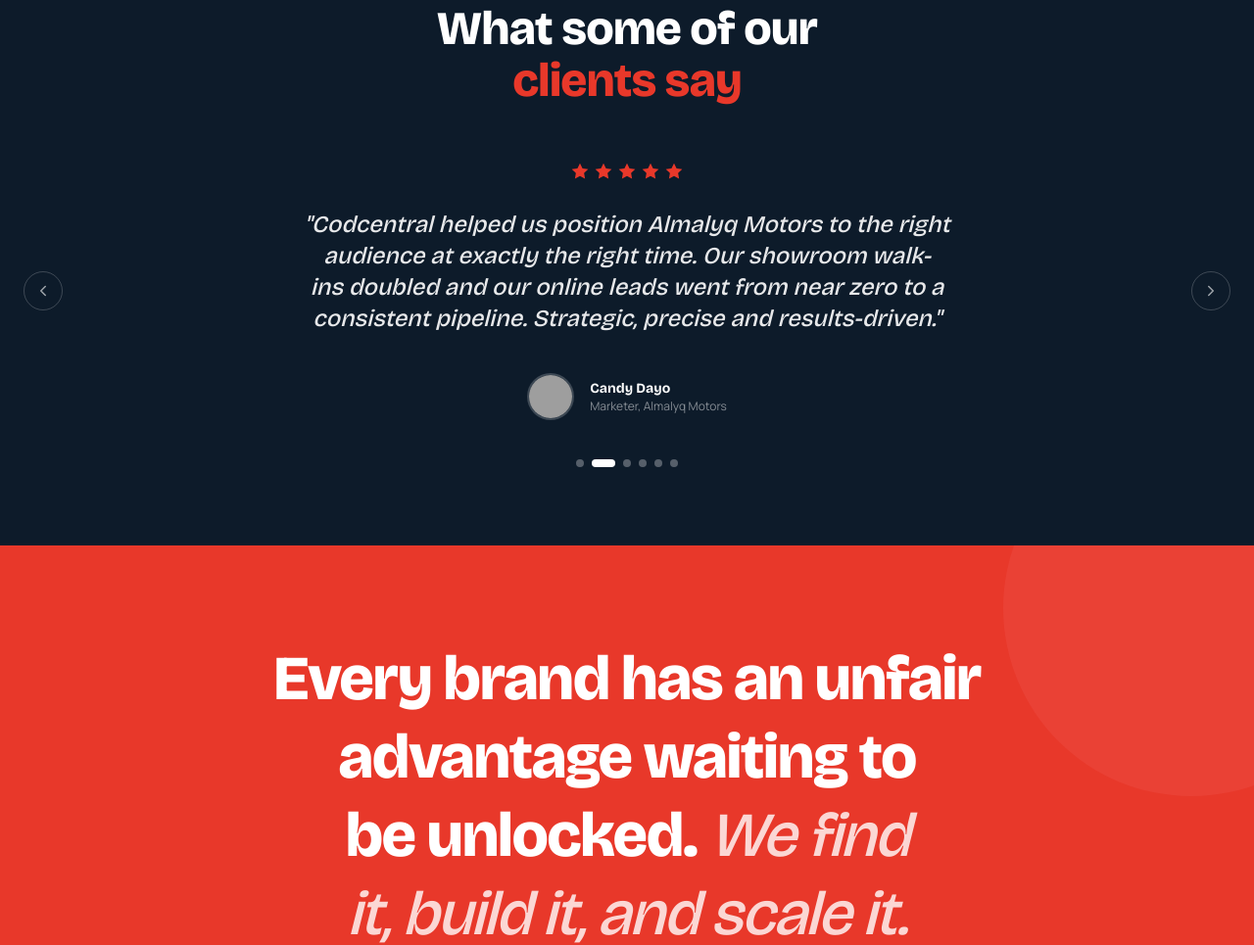
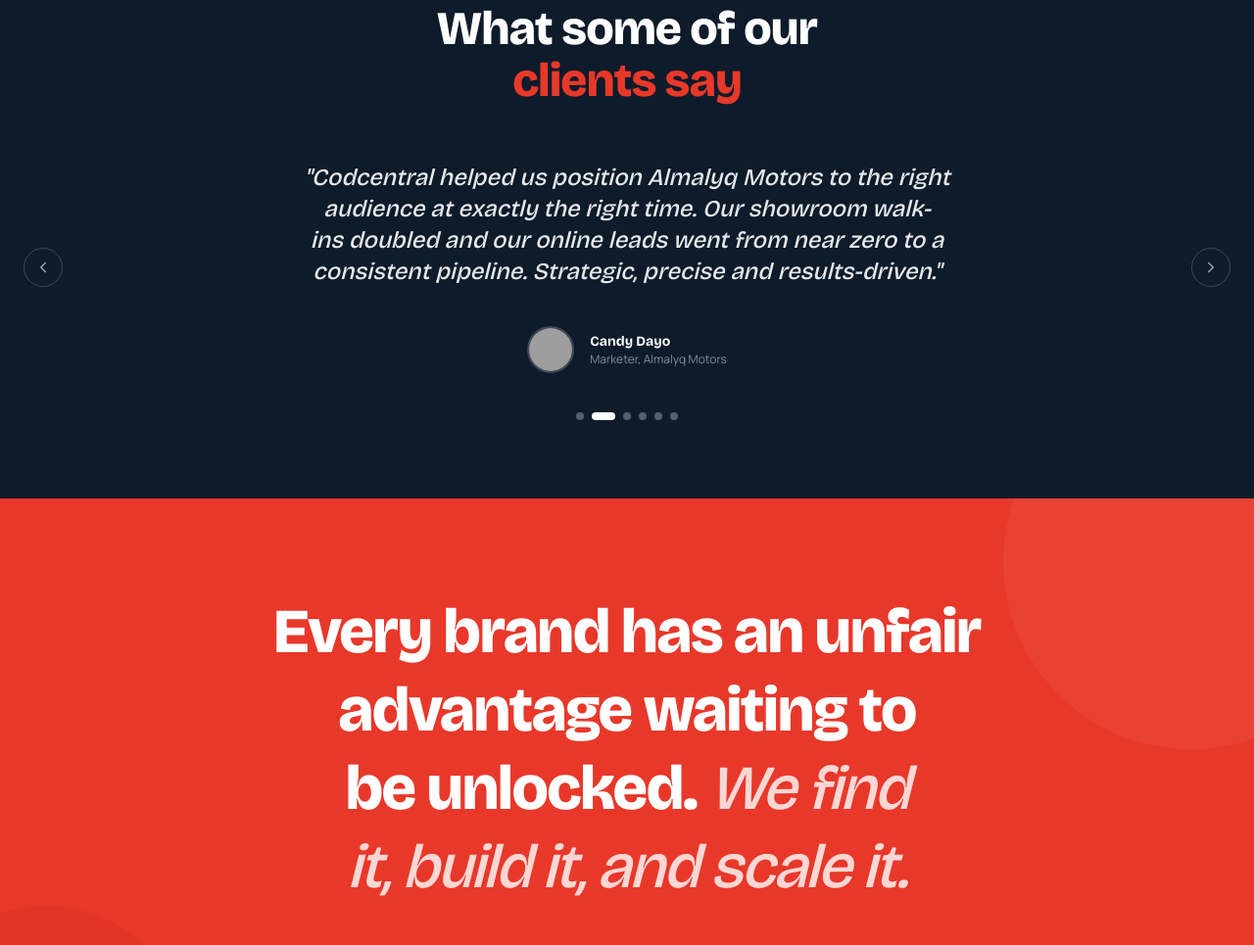
Before and after one commit to workcodcentral/codcentral, an Astro site: page / in a window 1280 px wide. Shown: the part 2116-3081 px from the top of the page at 98% size. Built offline with nearby package versions, Linux system fonts and the light colour scheme; Astro itself is replaced by a stand-in of ours; grey boxes are pictures that could not be loaded.

Commit message:
fix: remove stars from testimonials

```diff
--- a/src/components/ClientProof.astro
+++ b/src/components/ClientProof.astro
@@ -69,13 +69,6 @@ const testimonials = [
           {testimonials.map((t) => (
             <div class="slide min-w-full px-4 md:px-16">
               <div class="max-w-3xl mx-auto text-center">
-                <!-- Stars -->
-                <div class="flex justify-center gap-1 mb-7">
-                  {[1,2,3,4,5].map(() => (
-                    <svg xmlns="http://www.w3.org/2000/svg" width="20" height="20" viewBox="0 0 24 24" fill="#E8382A" stroke="none"><polygon points="12 2 15.09 8.26 22 9.27 17 14.14 18.18 21.02 12 17.77 5.82 21.02 7 14.14 2 9.27 8.91 8.26 12 2"/></svg>
-                  ))}
-                </div>
-
                 <!-- Quote -->
                 <blockquote class="font-display font-500 text-xl md:text-2xl text-white/90 leading-snug text-balance italic mb-10">
                   "{t.quote}"
```
